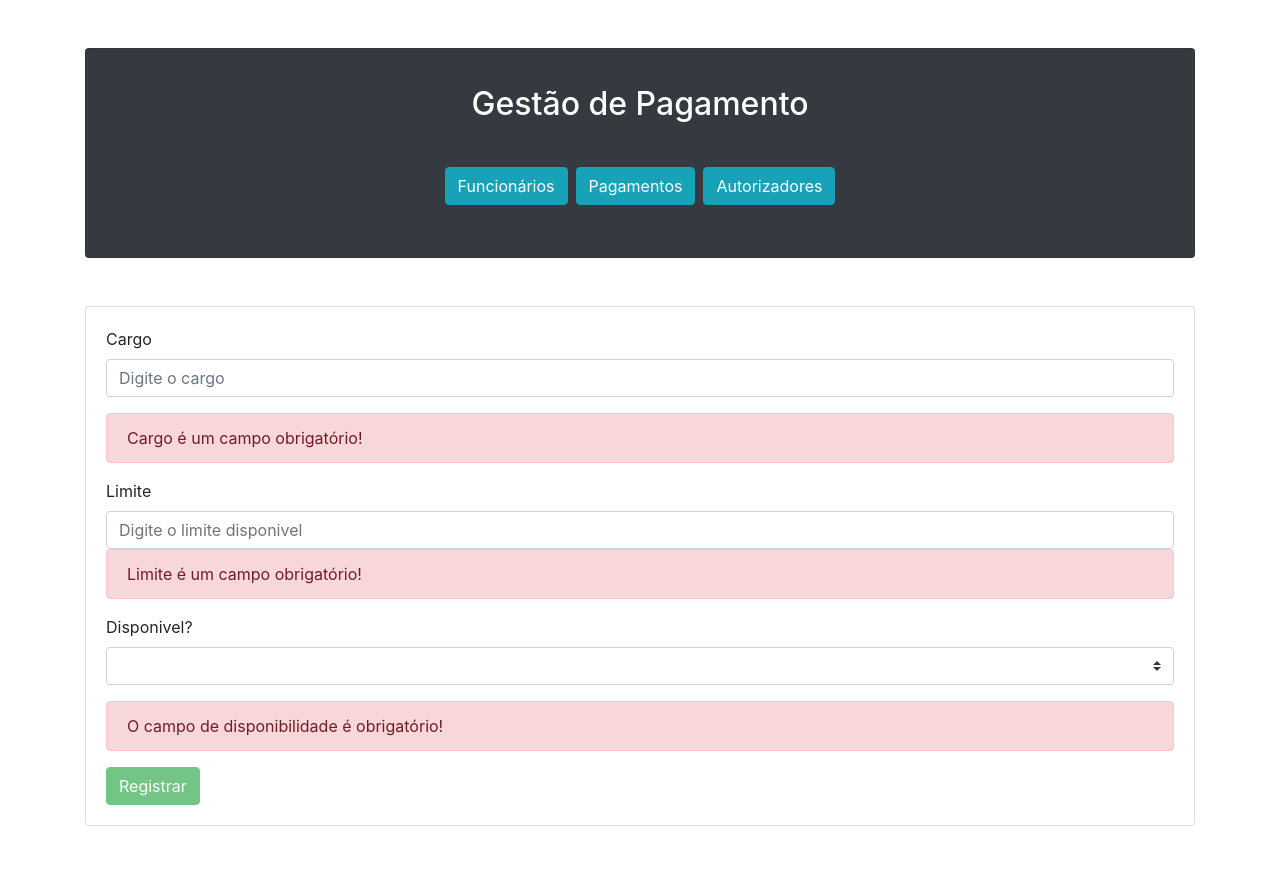
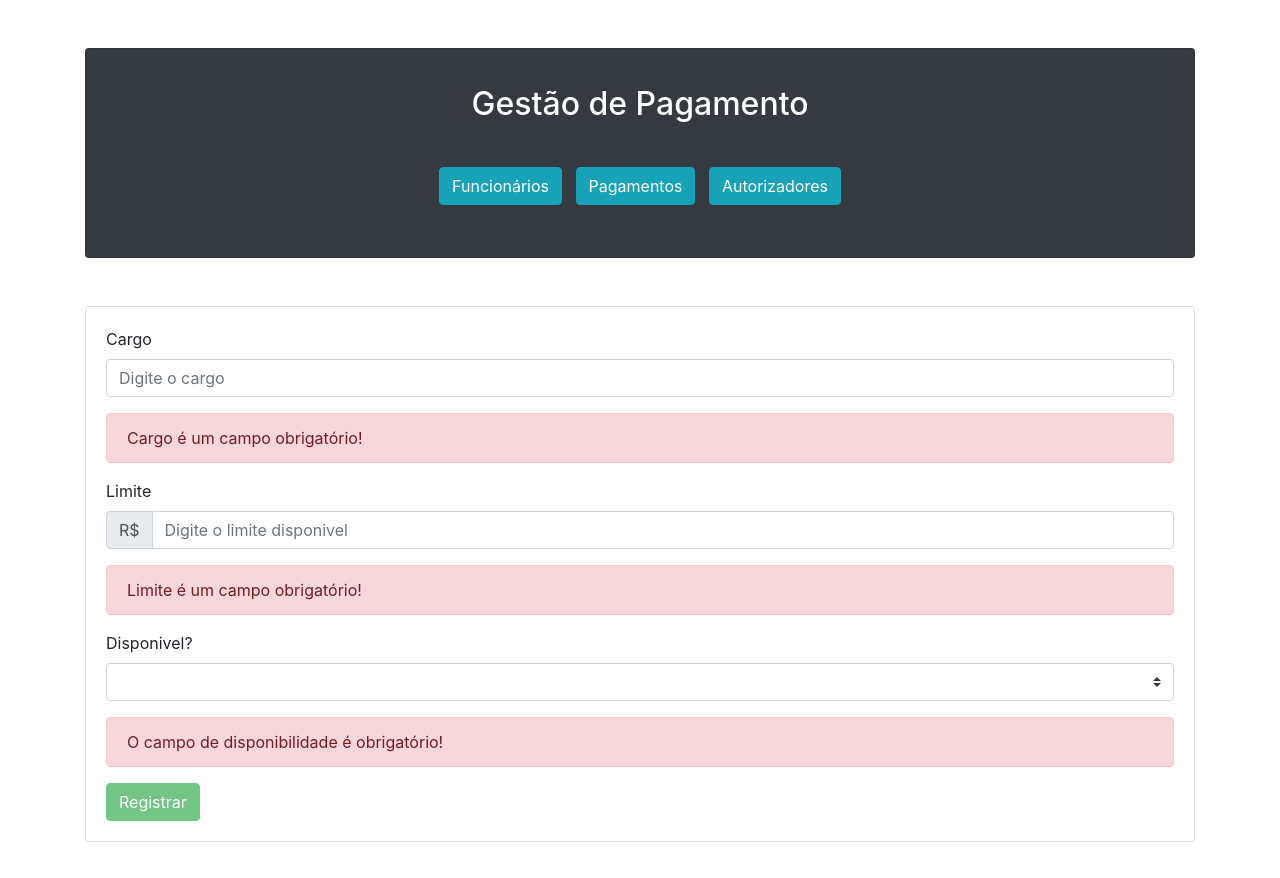
Before and after one commit to felipecamatta/GestaoPagamentos, an Angular app in the folder src/main/frontend/: page /addautorizador in a window 1280 px wide. Shown: the top 878 px of the page. Built offline with nearby package versions, Linux system fonts and the light colour scheme.

Commit message:
Autorizar pagamentos implementado

```diff
--- a/src/main/frontend/src/app/app.component.html
+++ b/src/main/frontend/src/app/app.component.html
@@ -5,9 +5,11 @@
         <div class="card-body">
           <h2 class="card-title text-center text-white py-3">{{ title }}</h2>
           <ul class="text-center list-inline py-3">
-            <li class="list-inline-item"><a routerLink="/funcionarios" class="btn btn-info">Funcionários</a></li>
-            <li class="list-inline-item"><a routerLink="/pagamentos" class="btn btn-info">Pagamentos</a></li>
-            <li class="list-inline-item"><a routerLink="/autorizadores" class="btn btn-info">Autorizadores</a></li>
+            <button routerLink="/funcionarios" class="btn btn-info">Funcionários</button>
+            &nbsp;
+            <button routerLink="/pagamentos" class="btn btn-info">Pagamentos</button>
+            &nbsp;
+            <button routerLink="/autorizadores" class="btn btn-info">Autorizadores</button>
           </ul>
         </div>
       </div>
--- a/src/main/frontend/src/app/autorizador-form/autorizador-form.component.html
+++ b/src/main/frontend/src/app/autorizador-form/autorizador-form.component.html
@@ -9,10 +9,15 @@
       <div [hidden]="!cargo.pristine" class="alert alert-danger">Cargo é um campo obrigatório!</div>
       <div class="form-group">
         <label for="limite">Limite</label>
-        <input type="number" [(ngModel)]="autorizador.limite" class="form-control" id="limite" name="limite"
-          placeholder="Digite o limite disponivel" required #limite="ngModel">
-        <div [hidden]="!limite.pristine" class="alert alert-danger">Limite é um campo obrigatório!</div>
+        <div class="input-group">
+          <div class="input-group-prepend">
+            <div class="input-group-text">R$</div>
+          </div>
+          <input type="number" [(ngModel)]="autorizador.limite" class="form-control" id="limite" name="limite"
+            placeholder="Digite o limite disponivel" required #limite="ngModel">
+        </div>
       </div>
+      <div [hidden]="!limite.pristine" class="alert alert-danger">Limite é um campo obrigatório!</div>
       <div class="form-group">
         <label for="disponivel">Disponivel?</label>
         <div class="input-group">
--- a/src/main/frontend/src/app/autorizador-list/autorizador-list.component.html
+++ b/src/main/frontend/src/app/autorizador-list/autorizador-list.component.html
@@ -1,6 +1,6 @@
 <div class="card my-5">
   <div class="card-body">
-    <table class="table table-bordered table-striped">
+    <table class="table table-bordered table-hover">
       <thead class="thead-dark">
         <tr>
           <th>#</th>
@@ -14,7 +14,7 @@
         <tr *ngFor="let autorizador of autorizadores">
           <th scope="row">{{ autorizador.id }}</th>
           <td>{{ autorizador.cargo }}</td>
-          <td>R${{ autorizador.limite }}</td>
+          <td>{{ autorizador.limite | currency:'BRL' }}</td>
           <td>{{ autorizador.disponivel }}</td>
           <td style="width: 20%; text-align: center">
             <button class="btn btn-primary btn-sm" (click)="onUpdate(autorizador)">Editar</button>
--- a/src/main/frontend/src/app/funcionario-form/funcionario-form.component.html
+++ b/src/main/frontend/src/app/funcionario-form/funcionario-form.component.html
@@ -3,18 +3,16 @@
     <form (ngSubmit)="onSubmit()" #funcionarioForm="ngForm">
       <div class="form-group">
         <label for="nome">Nome</label>
-          <input type="text" [(ngModel)]="funcionario.nome"
-            class="form-control" id="nome" name="nome" placeholder="Digite o nome do funcionario"
-            required #nome="ngModel">
+        <input type="text" [(ngModel)]="funcionario.nome" class="form-control" id="nome" name="nome"
+          placeholder="Digite o nome do funcionário" required #nome="ngModel">
       </div>
       <div [hidden]="!nome.pristine" class="alert alert-danger">Nome é um campo obrigatório</div>
       <div class="form-group">
         <label for="cargo">Cargo</label>
-          <input type="text" [(ngModel)]="funcionario.cargo"
-            class="form-control" id="cargo" name="cargo" placeholder="Digite seu cargo"
-            required #cargo="ngModel">
+        <input type="text" [(ngModel)]="funcionario.cargo" class="form-control" id="cargo" name="cargo"
+          placeholder="Digite o cargo do funcionário" required #cargo="ngModel">
+      </div>
       <div [hidden]="!cargo.pristine" class="alert alert-danger">Cargo é um campo obrigatório</div>
-        </div>
       <button type="submit" [disabled]="!funcionarioForm.form.valid" class="btn btn-success">Registrar</button>
     </form>
   </div>
--- a/src/main/frontend/src/app/funcionario-list/funcionario-list.component.html
+++ b/src/main/frontend/src/app/funcionario-list/funcionario-list.component.html
@@ -1,6 +1,6 @@
 <div class="card my-5">
   <div class="card-body">
-    <table class="table table-bordered table-striped">
+    <table class="table table-bordered table-hover">
       <thead class="thead-dark">
         <tr>
           <th>#</th>
--- a/src/main/frontend/src/app/models/ocorrencia.ts
+++ b/src/main/frontend/src/app/models/ocorrencia.ts
@@ -1,4 +1,5 @@
 export class Ocorrencia {
+    id: number
     descricao: String
     usuario: String
 }
--- a/src/main/frontend/src/app/models/pagamento.ts
+++ b/src/main/frontend/src/app/models/pagamento.ts
@@ -5,9 +5,9 @@ export class Pagamento {
     id: number
     descricao: String
     valor: DoubleRange
+    status: String
     dataVencimento: String
     dataPagamento: String
-    status: String
     ocorrencias: Ocorrencia[]
     funcionario: Funcionario
 }
--- a/src/main/frontend/src/app/pagamento-authorize/pagamento-authorize.component.html
+++ b/src/main/frontend/src/app/pagamento-authorize/pagamento-authorize.component.html
@@ -33,5 +33,4 @@
       <button routerLink="/pagamentos" class="btn btn-info">Voltar</button>
     </div>
   </div>
-  {{pagamentoFormArray | json}}
 </div>
--- a/src/main/frontend/src/app/pagamento-authorize/pagamento-authorize.component.ts
+++ b/src/main/frontend/src/app/pagamento-authorize/pagamento-authorize.component.ts
@@ -33,7 +33,7 @@ export class PagamentoAuthorizeComponent implements OnInit {
   autorizar() {
     this.autorizaPagamentoService.autorizar(this.pagamentoFormArray).subscribe(result => {
       this.router.navigate(['/pagamentos'])
-      alert('');
+      alert('Autorizado(s)!');
     });
   }
 
--- a/src/main/frontend/src/app/pagamento-form/pagamento-form.component.ts
+++ b/src/main/frontend/src/app/pagamento-form/pagamento-form.component.ts
@@ -33,7 +33,9 @@ export class PagamentoFormComponent implements OnInit {
 
     this.pagamento.funcionario = this.funcionarios[i];
     this.pagamento.status = "Pendente";
-    this.pagamentoService.save(this.pagamento).subscribe(result => this.gotoPagamentoList());
+    this.pagamentoService.save(this.pagamento).subscribe(result =>
+      this.gotoPagamentoList()
+    );
   }
 
   gotoPagamentoList() {
--- a/src/main/frontend/src/app/pagamento-list/pagamento-list.component.html
+++ b/src/main/frontend/src/app/pagamento-list/pagamento-list.component.html
@@ -1,6 +1,6 @@
 <div class="card my-5">
   <div class="card-body">
-    <table class="table table-bordered table-striped">
+    <table class="table table-bordered table-hover">
       <thead class="thead-dark">
         <tr>
           <th>#</th>
@@ -17,7 +17,7 @@
           <th scope="row">{{ pagamento.id }}</th>
           <td>{{ pagamento.descricao }}</td>
           <td>{{ pagamento.funcionario.nome }}</td>
-          <td>R${{ pagamento.valor }}</td>
+          <td>{{ pagamento.valor | currency:'BRL' }}</td>
           <td>{{ pagamento.dataVencimento }}</td>
           <td>{{ pagamento.status }}</td>
           <td style="width: 15%; text-align: center">
```
Lines whose indentation alone changed are shown as unchanged.
